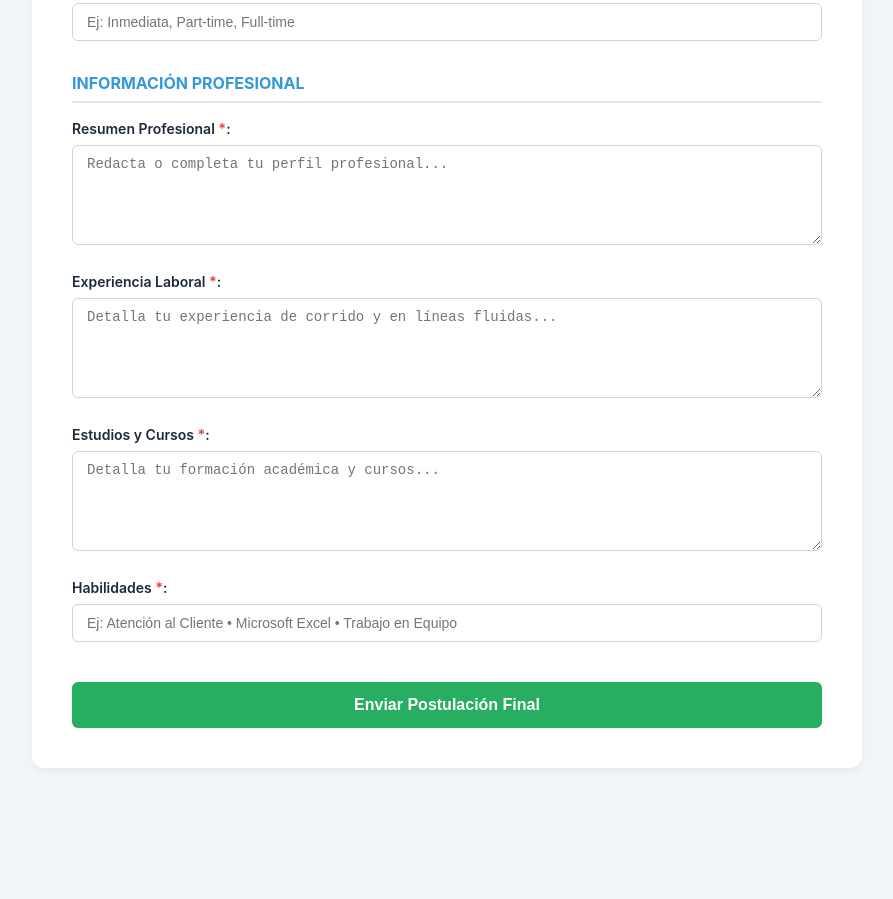
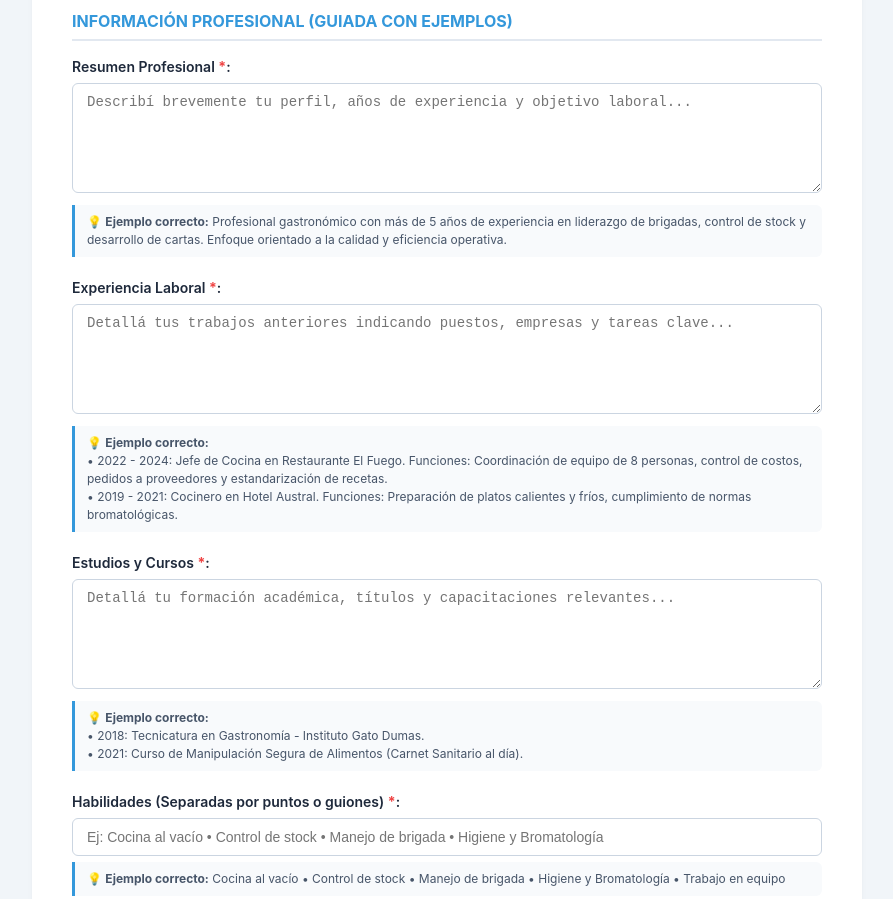
Before and after one commit to mitrabajotdf-oss/generador-cv-ats, a website: page public/formulario.html in a window 1280 px wide. Shown: the part 1142-2041 px from the top of the page, without its empty margins (193-1086 px from the left). Before the commit the page ends 1970 px from the top, so only its background shows below. Drawn offline with Linux system fonts and the light colour scheme.

Commit message:
Enhance formulario.html with examples and styles
Updated form fields and added example guidance for users.

```diff
--- a/public/formulario.html
+++ b/public/formulario.html
@@ -80,6 +80,16 @@
             color: #1e293b;
         }
 
+        .ejemplo-ayuda {
+            background: #f8fafc;
+            border-left: 3px solid #3498db;
+            padding: 8px 12px;
+            font-size: 12px;
+            color: #475569;
+            margin-top: 6px;
+            border-radius: 0 6px 6px 0;
+        }
+
         input[type="text"],
         input[type="email"],
         input[type="tel"],
@@ -102,7 +112,7 @@
 
         textarea {
             resize: vertical;
-            height: 100px;
+            height: 110px;
         }
 
         .file-box {
@@ -212,14 +222,13 @@
             <h1>Bolsa de Empleo TDF - Envía tu Postulación</h1>
             <div class="aviso-obligatorio">Los campos marcados con <span style="color: #ef4444; font-weight: bold;">*</span> son obligatorios.</div>
 
-            <!-- Aviso importante actualizado con la advertencia de fallas e interpretación por imágenes/gráficos -->
             <div class="aviso-autocompletado">
-                💡 <strong>Aviso importante:</strong> Al adjuntar tu CV, el sistema intentará autocompletar los campos automáticamente. Sin embargo, <strong>la interfaz puede fallar y completar mal los campos obligatorios</strong> debido a los filtros ATS, imágenes, gráficos u otros elementos visuales del archivo que impiden una lectura correcta. <br><br>Por favor, <strong>verificá detalladamente que los datos se hayan completado bien</strong> y modificalos de forma manual si es necesario antes de enviar.
+                💡 <strong>Instrucción importante:</strong> Para que tu perfil sea evaluado correctamente por nuestros filtros inteligentes, completá los siguientes campos siguiendo los <strong>ejemplos detallados</strong> debajo de cada casilla. Evitá dejar información incompleta.
             </div>
 
             <div class="form-group">
                 <label>🎯 Puesto Requerido / Vacante a la que te postulás <span style="color: #64748b; font-weight: normal;">(Opcional)</span>:</label>
-                <input type="text" id="puestoRequerido" name="puestoRequerido" placeholder="Ej: Administrativo Contable, Atención al Cliente, Vendedor...">
+                <input type="text" id="puestoRequerido" name="puestoRequerido" placeholder="Ej: Jefe de Cocina, Pastelero/a, Administrativo Contable...">
             </div>
 
             <div class="file-box">
@@ -259,22 +268,42 @@
                 <input type="text" id="disponibilidad" name="disponibilidad" required placeholder="Ej: Inmediata, Part-time, Full-time">
             </div>
 
-            <h3>Información Profesional</h3>
+            <h3>Información Profesional (Guiada con Ejemplos)</h3>
+
             <div class="form-group">
                 <label>Resumen Profesional <span style="color: #ef4444; font-weight: bold;">*</span>:</label>
-                <textarea id="resumen" name="resumen" required placeholder="Redacta o completa tu perfil profesional..."></textarea>
+                <textarea id="resumen" name="resumen" required placeholder="Describí brevemente tu perfil, años de experiencia y objetivo laboral..."></textarea>
+                <div class="ejemplo-ayuda">
+                    💡 <strong>Ejemplo correcto:</strong> Profesional gastronómico con más de 5 años de experiencia en liderazgo de brigadas, control de stock y desarrollo de cartas. Enfoque orientado a la calidad y eficiencia operativa.
+                </div>
             </div>
+
             <div class="form-group">
                 <label>Experiencia Laboral <span style="color: #ef4444; font-weight: bold;">*</span>:</label>
-                <textarea id="experiencia" name="experiencia" required placeholder="Detalla tu experiencia de corrido y en líneas fluidas..."></textarea>
+                <textarea id="experiencia" name="experiencia" required placeholder="Detallá tus trabajos anteriores indicando puestos, empresas y tareas clave..."></textarea>
+                <div class="ejemplo-ayuda">
+                    💡 <strong>Ejemplo correcto:</strong><br>
+                    • 2022 - 2024: Jefe de Cocina en Restaurante El Fuego. Funciones: Coordinación de equipo de 8 personas, control de costos, pedidos a proveedores y estandarización de recetas.<br>
+                    • 2019 - 2021: Cocinero en Hotel Austral. Funciones: Preparación de platos calientes y fríos, cumplimiento de normas bromatológicas.
+                </div>
             </div>
+
             <div class="form-group">
                 <label>Estudios y Cursos <span style="color: #ef4444; font-weight: bold;">*</span>:</label>
-                <textarea id="estudios" name="estudios" required placeholder="Detalla tu formación académica y cursos..."></textarea>
+                <textarea id="estudios" name="estudios" required placeholder="Detallá tu formación académica, títulos y capacitaciones relevantes..."></textarea>
+                <div class="ejemplo-ayuda">
+                    💡 <strong>Ejemplo correcto:</strong><br>
+                    • 2018: Tecnicatura en Gastronomía - Instituto Gato Dumas.<br>
+                    • 2021: Curso de Manipulación Segura de Alimentos (Carnet Sanitario al día).
+                </div>
             </div>
+
             <div class="form-group">
-                <label>Habilidades <span style="color: #ef4444; font-weight: bold;">*</span>:</label>
-                <input type="text" id="habilidades" name="habilidades" required placeholder="Ej: Atención al Cliente • Microsoft Excel • Trabajo en Equipo">
+                <label>Habilidades (Separadas por puntos o guiones) <span style="color: #ef4444; font-weight: bold;">*</span>:</label>
+                <input type="text" id="habilidades" name="habilidades" required placeholder="Ej: Cocina al vacío • Control de stock • Manejo de brigada • Higiene y Bromatología">
+                <div class="ejemplo-ayuda">
+                    💡 <strong>Ejemplo correcto:</strong> Cocina al vacío • Control de stock • Manejo de brigada • Higiene y Bromatología • Trabajo en equipo
+                </div>
             </div>
 
             <button type="submit" id="btnEnviar" class="btn-enviar">Enviar Postulación Final</button>
```
